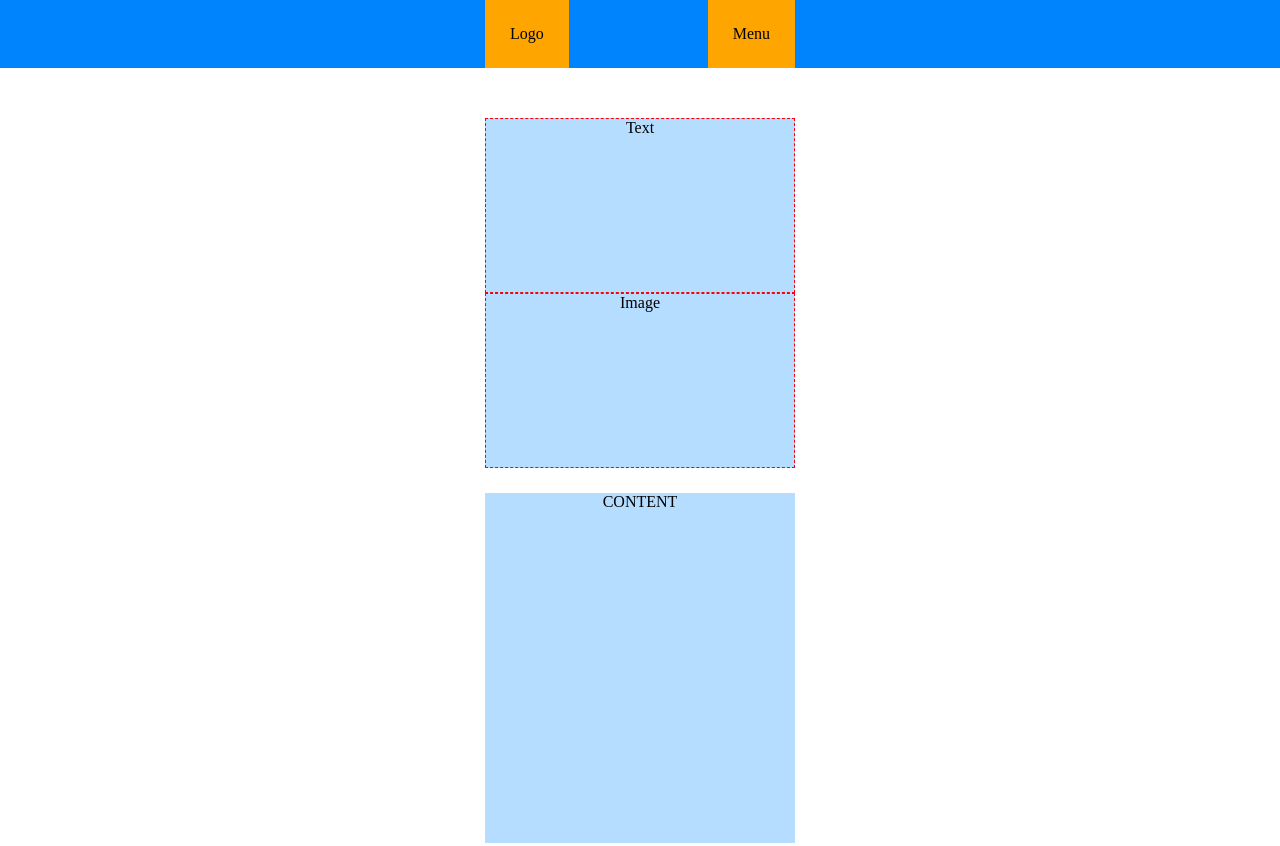
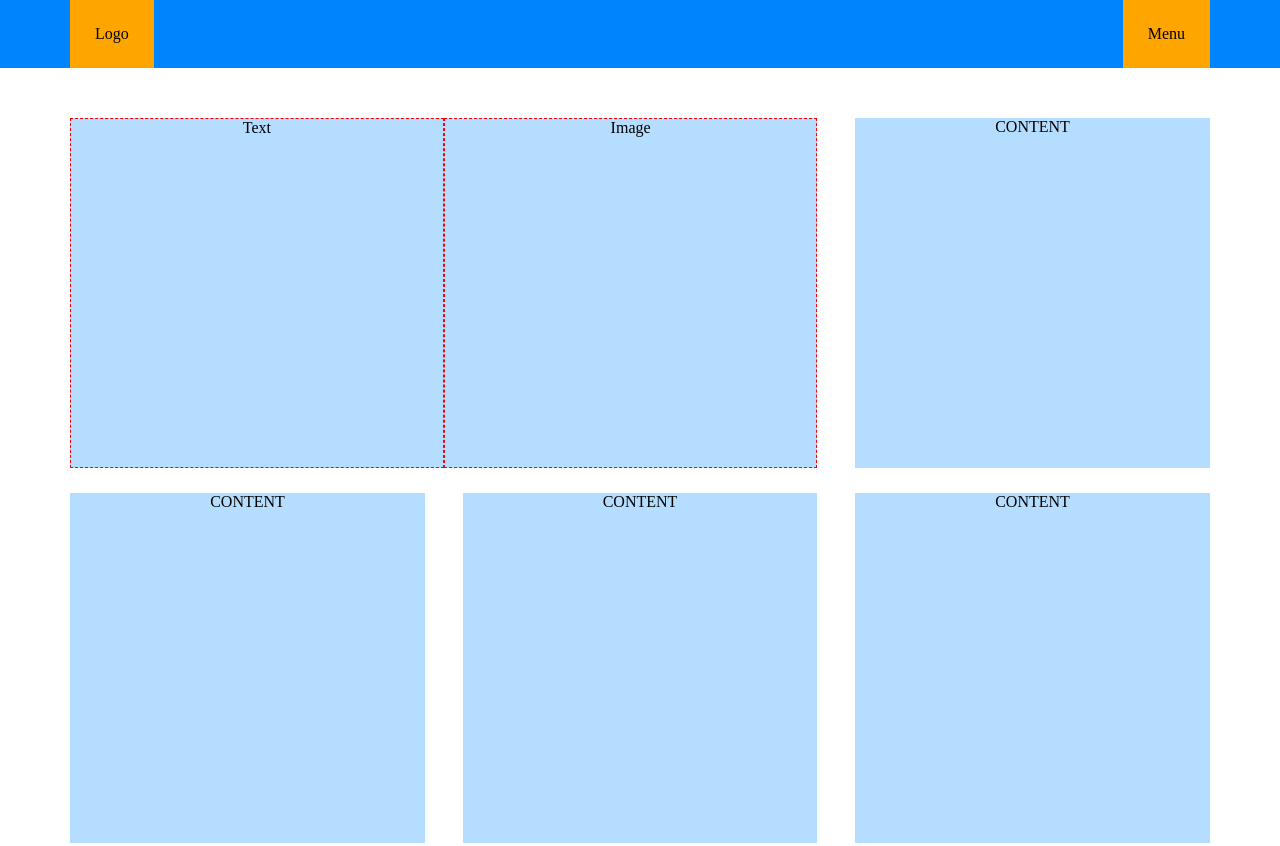
Before and after one commit to MLaz95/htmlcss-responsive-layout, a plain HTML site: page index.html in a window 1280 px wide. Shown: the top 846 px of the page. Drawn offline with Linux system fonts and the light colour scheme.

Commit message:
tablet e desktop view layout per sezione card

```diff
--- a/style.css
+++ b/style.css
@@ -53,4 +53,49 @@ nav .container div{
 .card div{
     height: 50%;
     border: dashed 1px red;
+    /* test */
 }
+
+.card:first-child{
+    display: flex;
+    flex-direction: column;
+}
+
+/* media queries */
+/* tablet view */
+@media screen and (min-width:768px) {
+    .container{
+        max-width: 745px;
+    }
+
+    .cards{
+        flex-direction: row;
+        flex-wrap: wrap;
+        justify-content: space-between;
+    }
+
+    .card{
+        width: calc(100% / 3 - 25px);
+    }
+
+    .card:first-child{
+        width: calc(100% / 3 * 2 - 25px / 2);
+    }
+}
+
+/* desktop view */
+@media screen and (min-width:1200px) {
+    .container{
+        max-width: 1140px;
+    }
+
+    .card:first-child{
+        flex-direction: row;
+    }
+
+    .card:first-child div{
+        height: 100%;
+        width: 50%;
+        /* test */
+    }
+}
```
